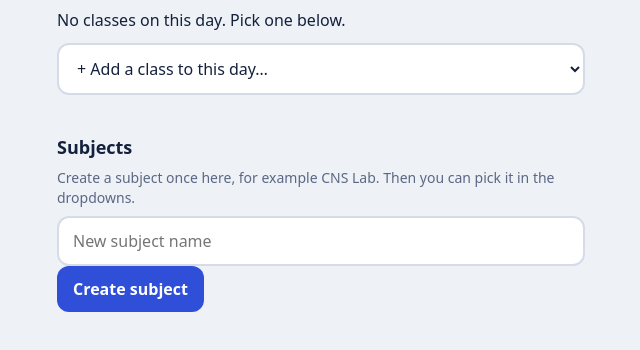
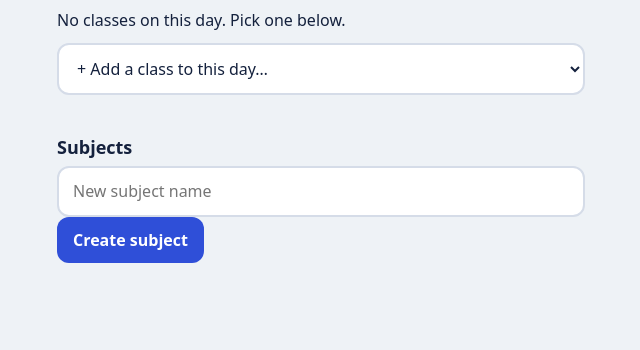
Before and after one commit to mithunrajnp94835/attendance, a plain HTML site: page edit.html in a window 1280 px wide. Shown: the part 156-506 px from the top of the page, without its empty margins (319-959 px from the left). Drawn offline with Linux system fonts and the light colour scheme.

Commit message:
Update edit.html
removed default time table and made to create their own

```diff
--- a/edit.html
+++ b/edit.html
@@ -34,8 +34,7 @@
   <select id="subjectSelect"></select>
 
   <h2>Subjects</h2>
-  <p class="hint">Create a subject once here, for example CNS Lab. Then you can pick it in the dropdowns.</p>
-  <input id="newSubject" placeholder="New subject name">
+  <p id="firstRun" class="hint" hidden>Step 1: create your subjects in the Subjects section at the bottom. Step 2: pick a day here and add them in class order.</p><input id="newSubject" placeholder="New subject name">
   <button id="addSubjectBtn">Create subject</button>
   <div id="subjectList"></div>
 
```
